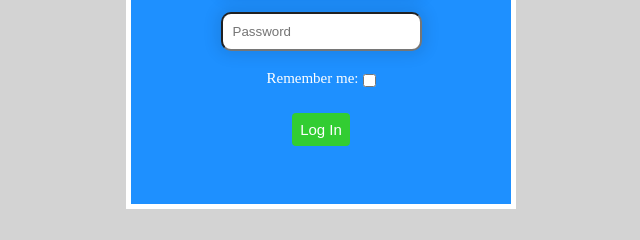
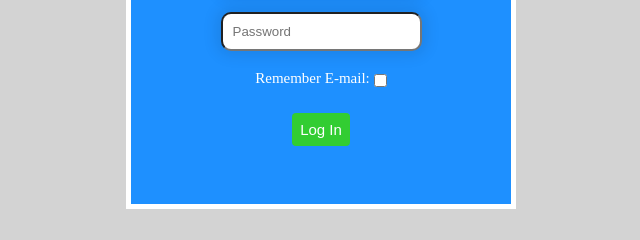
Before and after one commit to TirapatS/Workshop_Form, a plain HTML site: page index.html in a window 1280 px wide. Shown: the part 263-503 px from the top of the page, 319-959 px from the left. Drawn offline with Linux system fonts and the light colour scheme.

Commit message:
changed Remember me to Remember E-mail instead

```diff
--- a/index.html
+++ b/index.html
@@ -18,7 +18,7 @@
             <input type="password" name="password" id="password" placeholder="Password" class="typeCSS" required>
             <br>
             <br>
-            <label for="rememberme" class="cbContainer">Remember me:</label>
+            <label for="rememberme" class="cbContainer">Remember E-mail:</label>
             <input type="checkbox" name="remember-me" id="rememberme">
 
             <br>
```
